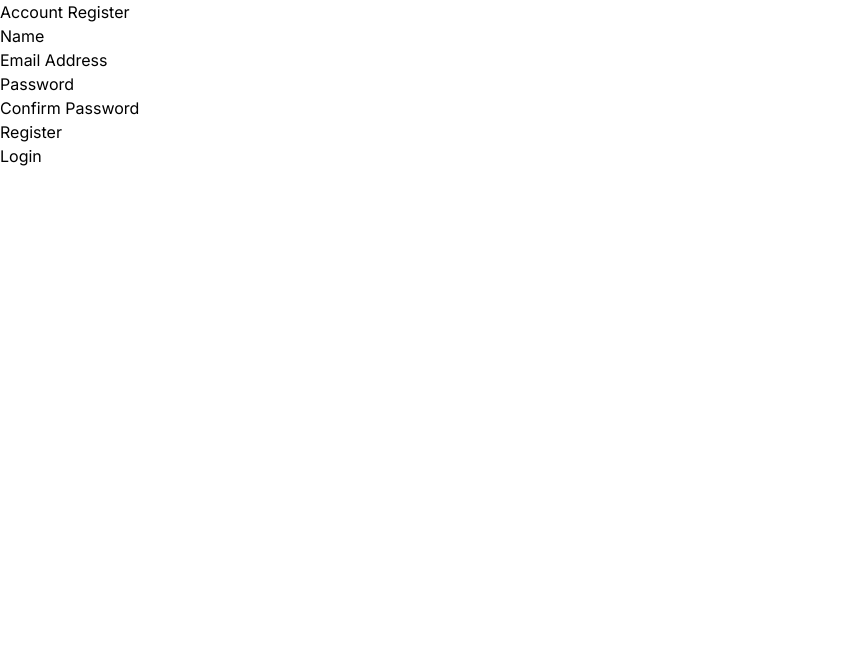
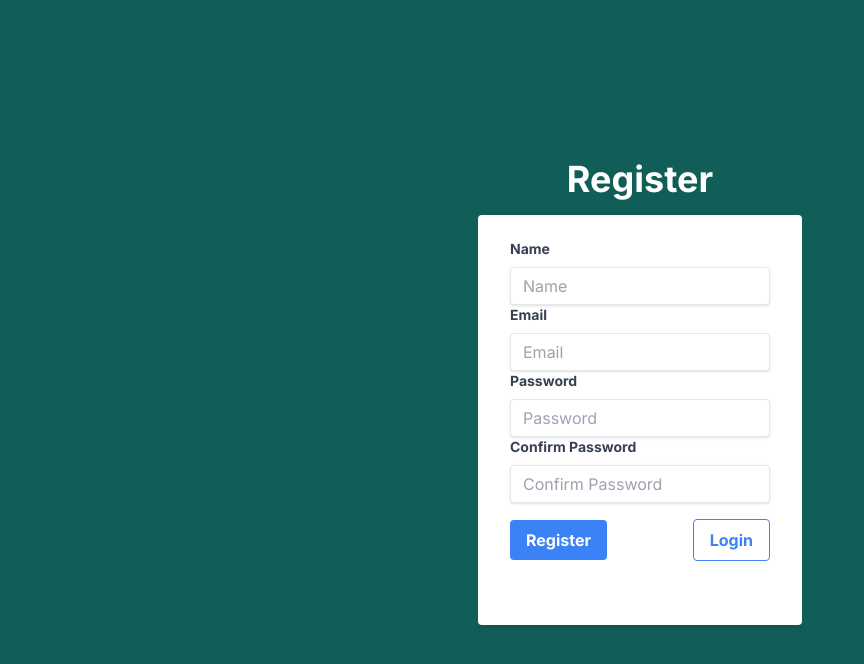
Before and after one commit to Shubham-Rasal/database-project, a Next.js app in the folder fundapp/: page /register in a window 1280 px wide. Shown: the top 664 px of the page, without its empty margins (0-864 px from the left). Built offline with nearby package versions, Linux system fonts and the light colour scheme.

Commit message:
added registration

```diff
--- /dev/null
+++ b/fundapp/app/api/users/route.ts
@@ -0,0 +1,13 @@
+import executeQuery from "@/lib/db";
+import { NextRequest, NextResponse } from "next/server";
+export async function GET(request: NextRequest) {
+//   const body = await request.json();
+//   console.log("body", body);
+
+  const users = await executeQuery({
+    query: `SELECT * FROM User`,
+    values: [],
+  });
+  console.log("results", users);
+  return new NextResponse(JSON.stringify(users));
+}
--- /dev/null
+++ b/fundapp/app/login/page.js
@@ -0,0 +1,11 @@
+import React from 'react'
+import Login from '../../components/Login'
+const LoginPage = () => {
+  return (
+    <div>
+        <Login />
+    </div>
+  )
+}
+
+export default LoginPage
--- a/fundapp/app/page.js
+++ b/fundapp/app/page.js
@@ -13,10 +13,18 @@ export default async function Home() {
   const projects = await getProjects();
 
   return (
-    <main>
-      <div className="register bg-red-700">
+    <main className="container mx-auto">
+      <div className=" bg-gray-200 flex justify-start space-x-3 items-center">
         <Link href="/register">
-          <button>Register</button>
+          <button className="bg-blue-500 hover:bg-blue-700 text-white font-bold my-4 py-2 px-4 rounded focus:outline-none focus:shadow-outline">
+            Register
+          </button>
+        </Link>
+
+        <Link href="/login">
+          <button className="bg-blue-500 hover:bg-blue-700 text-white font-bold my-4 py-2 px-4 rounded focus:outline-none focus:shadow-outline">
+            Login
+          </button>
         </Link>
       </div>
 
--- a/fundapp/app/register/page.js
+++ b/fundapp/app/register/page.js
@@ -1,14 +1,12 @@
-import React from 'react'
-import Register from '../../components/Register'
-import Login from '../../components/Login'
+import React from "react";
+import Register from "../../components/Register";
 
- const RegisterPage = () => {
+const RegisterPage = () => {
   return (
-    <div>
-        <Register />
-        <Login />
+    <div className="flex flex-col justify-center items-center h-screen  bg-teal-800 overflow-hidden">
+      <Register />
     </div>
-  )
-}
+  );
+};
 
 export default RegisterPage;
--- a/fundapp/components/Login.js
+++ b/fundapp/components/Login.js
@@ -1,9 +1,134 @@
-import React from 'react'
+"use client";
+import Link from "next/link";
+import { useRouter } from "next/navigation";
+import React, { useState } from "react";
 
- const Login = () => {
+const Login = () => {
+  const router = useRouter();
+
+  const [user, setUser] = useState({
+    name: "",
+    email: "",
+    password: "",
+    password2: "",
+  });
+
+  const { name, email, password, password2 } = user;
+
+  const onChange = (e) => {
+    setUser({ ...user, [e.target.name]: e.target.value });
+  };
+
+  const onSubmit = async (e) => {
+    e.preventDefault();
+    console.log(user);
+
+    const res = await fetch("http://localhost:3000/api/login", {
+        method: "POST",
+        headers: {
+            "Content-Type": "application/json",
+        },
+        body: JSON.stringify(user),
+    });
+
+    const text = await res.text();
+    console.log(text);
+    console.log("Login Submit");
+    //route to home page
+    router.push("/");
+  };
+
   return (
-    <div>Login</div>
-  )
-}
+    <div className="flex flex-col justify-center items-center h-screen  bg-teal-800 overflow-hidden">
+      <h1 className="text-4xl text-white font-bold mb-4">Login</h1>
+      <form
+        onSubmit={onSubmit}
+        className="bg-white shadow-md rounded px-8 pt-6 pb-8 mb-4"
+      >
+        <div className="mb-4 ">
+          <label
+            className="block text-gray-700 text-sm font-bold mb-2"
+            htmlFor="name"
+          >
+            Name
+          </label>
+          <input
+            className="shadow appearance-none border rounded w-full py-2 px-3 text-gray-700 leading-tight focus:outline-none focus:shadow-outline"
+            id="name"
+            type="text"
+            placeholder="Name"
+            name="name"
+            value={name}
+            onChange={onChange}
+            required
+          />
+          <label
+            className="block text-gray-700 text-sm font-bold mb-2"
+            htmlFor="email"
+          >
+            Email
+          </label>
+          <input
+            className="shadow appearance-none border rounded w-full py-2 px-3 text-gray-700 leading-tight focus:outline-none focus:shadow-outline"
+            id="email"
+            type="email"
+            placeholder="Email"
+            name="email"
+            value={email}
+            onChange={onChange}
+            required
+          />
+
+          <label
+            className="block text-gray-700 text-sm font-bold mb-2"
+            htmlFor="password"
+          >
+            Password
+          </label>
+          <input
+            className="shadow appearance-none border rounded w-full py-2 px-3 text-gray-700 leading-tight focus:outline-none focus:shadow-outline"
+            type="password"
+            id="password"
+            placeholder="Password"
+            name="password"
+            value={password}
+            onChange={onChange}
+            required
+          />
+
+          <label
+            className="block text-gray-700 text-sm font-bold mb-2"
+            htmlFor="password2"
+          >
+            Confirm Password
+          </label>
+          <input
+            className="shadow appearance-none border rounded w-full py-2 px-3 text-gray-700 leading-tight focus:outline-none focus:shadow-outline"
+            type="password"
+            id="password2"
+            placeholder="Confirm Password"
+            name="password2"
+            value={password2}
+            onChange={onChange}
+            required
+          />
+          <div className="flex items-center justify-between">
+            <button
+              className="bg-blue-500 hover:bg-blue-700 text-white font-bold my-4 py-2 px-4 rounded focus:outline-none focus:shadow-outline"
+              type="submit"
+            >
+              Login
+            </button>
+            <Link href="/register">
+              <button className="border border-blue-500 hover:bg-blue-700 text-blue-500 hover:text-white font-bold my-4 py-2 px-4 rounded focus:outline-none focus:shadow-outline transition-all duration-200">
+                Register
+              </button>
+            </Link>
+          </div>
+        </div>
+      </form>
+    </div>
+  );
+};
 
 export default Login;
--- a/fundapp/components/Register.js
+++ b/fundapp/components/Register.js
@@ -1,57 +1,134 @@
-'use client'
-import { useRouter } from 'next/navigation';
-import React, { useState } from 'react'
+"use client";
+import Link from "next/link";
+import { useRouter } from "next/navigation";
+import React, { useState } from "react";
 
 const Register = () => {
-
   const router = useRouter();
 
   const [user, setUser] = useState({
     name: "",
     email: "",
     password: "",
-        password2: ""
+    password2: "",
   });
 
   const { name, email, password, password2 } = user;
 
   const onChange = (e) => {
     setUser({ ...user, [e.target.name]: e.target.value });
-    }
+  };
 
-    const onSubmit = (e) => {
+  const onSubmit = async (e) => {
     e.preventDefault();
+    console.log(user);
+
+    const res = await fetch("http://localhost:3000/api/register", {
+        method: "POST",
+        headers: {
+            "Content-Type": "application/json",
+        },
+        body: JSON.stringify(user),
+    });
+
+    const text = await res.text();
+    console.log(text);
     console.log("Register Submit");
     //route to home page
-        router.push('/');
-
-
-    }
+    router.push("/");
+  };
 
   return (
-        <div className="form-container">
-            <h1>Account <span className="text-primary">Register</span></h1>
-            <form onSubmit={onSubmit}>
-                <div className="form-group">
-                    <label htmlFor="name">Name</label>
-                    <input type="text" name="name" value={name} onChange={onChange} />
+    <div className="flex flex-col justify-center items-center h-screen  bg-teal-800 overflow-hidden">
+      <h1 className="text-4xl text-white font-bold mb-4">Register</h1>
+      <form
+        onSubmit={onSubmit}
+        className="bg-white shadow-md rounded px-8 pt-6 pb-8 mb-4"
+      >
+        <div className="mb-4 ">
+          <label
+            className="block text-gray-700 text-sm font-bold mb-2"
+            htmlFor="name"
+          >
+            Name
+          </label>
+          <input
+            className="shadow appearance-none border rounded w-full py-2 px-3 text-gray-700 leading-tight focus:outline-none focus:shadow-outline"
+            id="name"
+            type="text"
+            placeholder="Name"
+            name="name"
+            value={name}
+            onChange={onChange}
+            required
+          />
+          <label
+            className="block text-gray-700 text-sm font-bold mb-2"
+            htmlFor="email"
+          >
+            Email
+          </label>
+          <input
+            className="shadow appearance-none border rounded w-full py-2 px-3 text-gray-700 leading-tight focus:outline-none focus:shadow-outline"
+            id="email"
+            type="email"
+            placeholder="Email"
+            name="email"
+            value={email}
+            onChange={onChange}
+            required
+          />
+
+          <label
+            className="block text-gray-700 text-sm font-bold mb-2"
+            htmlFor="password"
+          >
+            Password
+          </label>
+          <input
+            className="shadow appearance-none border rounded w-full py-2 px-3 text-gray-700 leading-tight focus:outline-none focus:shadow-outline"
+            type="password"
+            id="password"
+            placeholder="Password"
+            name="password"
+            value={password}
+            onChange={onChange}
+            required
+          />
+
+          <label
+            className="block text-gray-700 text-sm font-bold mb-2"
+            htmlFor="password2"
+          >
+            Confirm Password
+          </label>
+          <input
+            className="shadow appearance-none border rounded w-full py-2 px-3 text-gray-700 leading-tight focus:outline-none focus:shadow-outline"
+            type="password"
+            id="password2"
+            placeholder="Confirm Password"
+            name="password2"
+            value={password2}
+            onChange={onChange}
+            required
+          />
+          <div className="flex items-center justify-between">
+            <button
+              className="bg-blue-500 hover:bg-blue-700 text-white font-bold my-4 py-2 px-4 rounded focus:outline-none focus:shadow-outline"
+              type="submit"
+            >
+              Register
+            </button>
+            <Link href="/login">
+              <button className="border border-blue-500 hover:bg-blue-700 text-blue-500 hover:text-white font-bold my-4 py-2 px-4 rounded focus:outline-none focus:shadow-outline transition-all duration-200">
+                Login
+              </button>
+            </Link>
           </div>
-                <div className="form-group">
-                    <label htmlFor="email">Email Address</label>
-                    <input type="email" name="email" value={email} onChange={onChange} />
         </div>
-                <div className="form-group">
-                    <label htmlFor="password">Password</label>
-                    <input type="password" name="password" value={password} onChange={onChange} />
-                </div>
-                <div className="form-group">
-                    <label htmlFor="password2">Confirm Password</label>
-                    <input type="password" name="password2" value={password2} onChange={onChange} />
-                </div>
-                <input type="submit" value="Register" className="btn btn-primary btn-block" />
       </form>
     </div>
-    )
-}
+  );
+};
 
-export default Register
+export default Register;
--- a/fundapp/package.json
+++ b/fundapp/package.json
@@ -14,6 +14,7 @@
     "@types/react": "18.2.0",
     "@types/react-dom": "18.2.1",
     "autoprefixer": "10.4.14",
+    "bcrypt": "^5.1.0",
     "dotenv": "^16.0.3",
     "next": "13.3.1",
     "postcss": "8.4.23",
@@ -23,5 +24,8 @@
     "stripe": "^12.3.0",
     "tailwindcss": "^3.3.2",
     "typescript": "5.0.4"
+  },
+  "devDependencies": {
+    "@types/bcrypt": "^5.0.0"
   }
 }
```
Also changed, not shown: fundapp/app/admin/page.js (+7 -17 lines), fundapp/app/api/register/route.ts (added, +48 -0 lines), fundapp/components/User.js (+30 -6 lines), 2 other files (tests, documents, lock files or other folders). Lines whose indentation alone changed are shown as unchanged.
